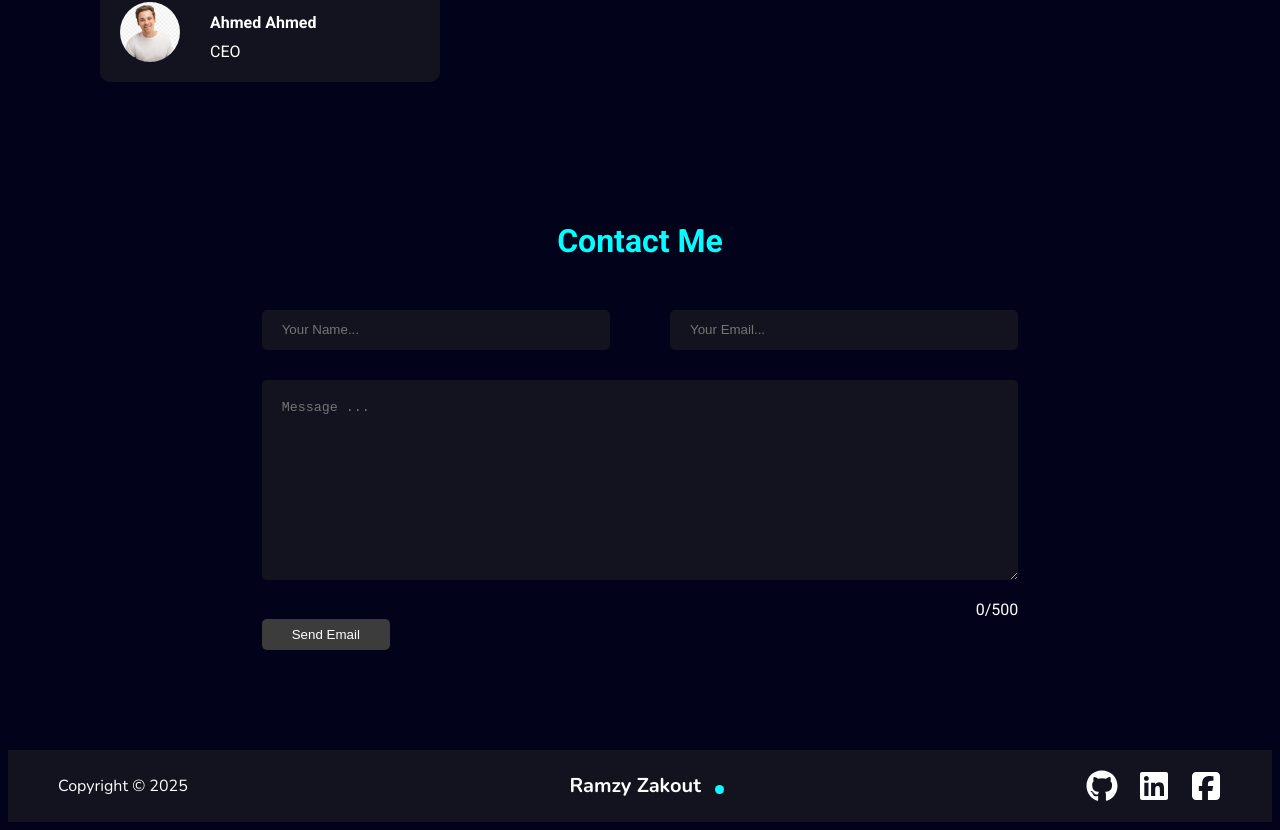
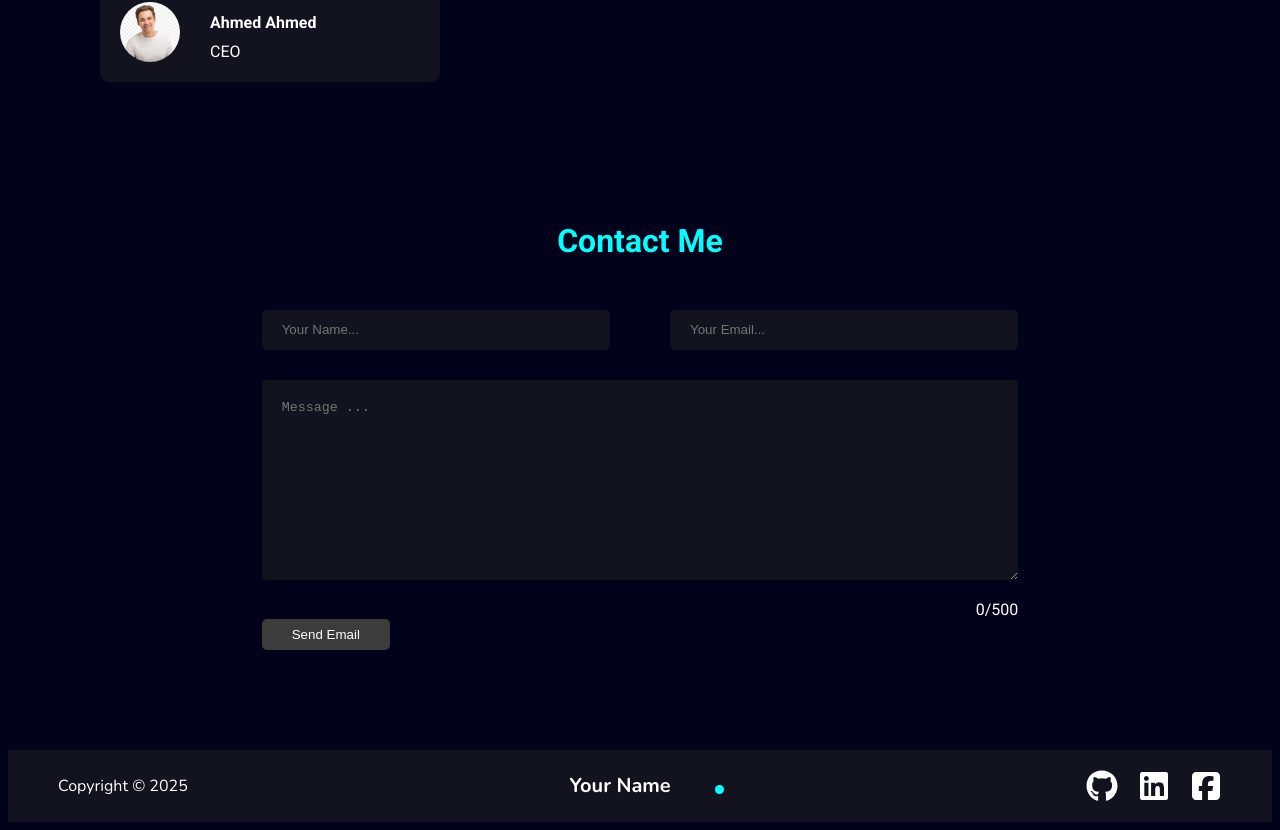
Before and after one commit to Ehabzakout/mock-portfolio, a React (Vite) app: page / in a window 1280 px wide. Shown: the part 4165-4995 px from the top of the page. Built offline with nearby package versions, Linux system fonts and the light colour scheme.

Commit message:
Update footer.jsx

```diff
--- a/src/components/layout/footer/footer.jsx
+++ b/src/components/layout/footer/footer.jsx
@@ -14,7 +14,7 @@ export default function Footer() {
 			className={`${Styles.footer} ${theme === "dark" ? Styles.dark : ""}`}
 		>
 			<p>Copyright &copy; {year}</p>
-			<h4>Ramzy Zakout</h4>
+			<h4>Your Name</h4>
 			<div>
 				<a href="http://github.com" target="_blank">
 					<FaGithub />
```
